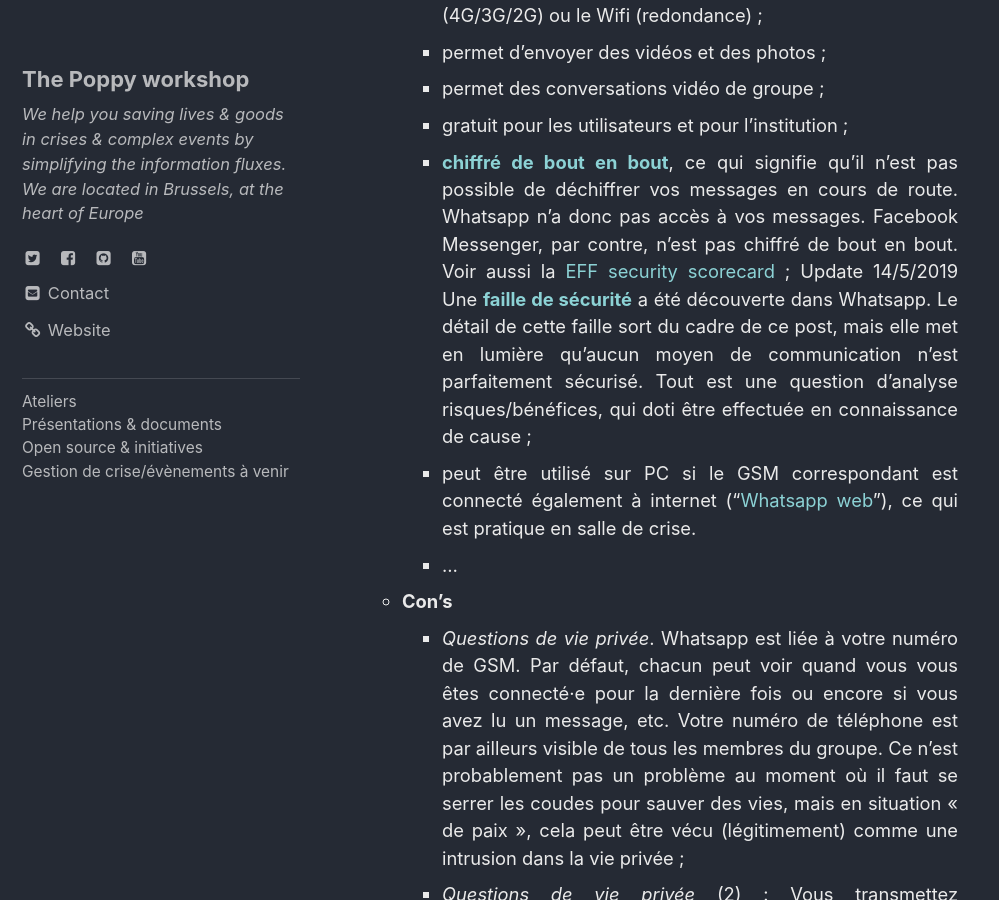
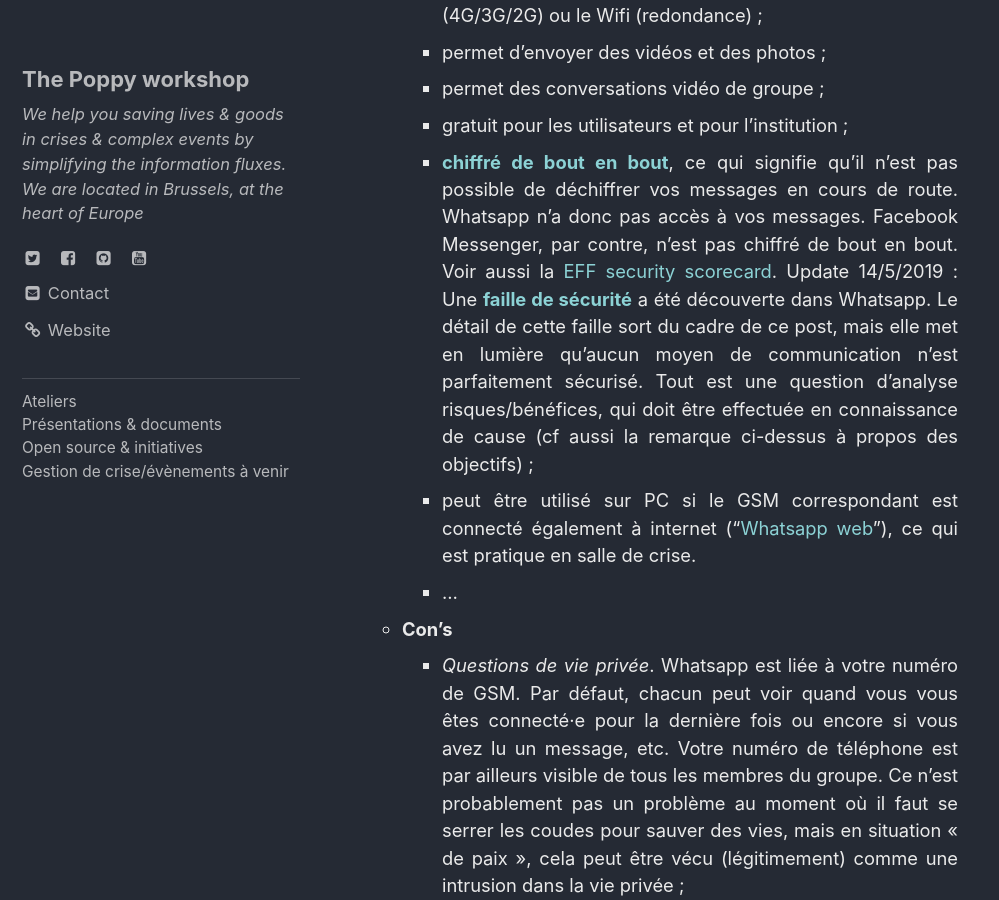
Before and after one commit to ccloquet/ccloquet.github.io, a Jekyll site: the page built from _posts/2019-01-29-Whatsapp.md, in a window 1280 px wide and 900 px high, scrolled down 3238 px. Shown: the whole window, without its empty margins (0-999 px from the left). Built offline with Jekyll 4.4.1, drawn with Linux system fonts in a browser that asks for light colours; cached includes are drawn as plain includes.

Commit message:
Update 2019-01-29-Whatsapp.md

```diff
--- a/_posts/2019-01-29-Whatsapp.md
+++ b/_posts/2019-01-29-Whatsapp.md
@@ -42,7 +42,7 @@ Pour commencer, un petit détour par quelques critères guidant le choix des moy
     - permet d'envoyer des vidéos et des photos ;
     - permet des conversations vidéo de groupe ;
     - gratuit pour les utilisateurs et pour l'institution ;
-    - [**chiffré de bout en bout**](https://www.whatsapp.com/security/WhatsApp-Security-Whitepaper.pdf), ce qui signifie qu'il n'est pas possible de déchiffrer vos messages en cours de route. Whatsapp n'a donc pas accès à vos messages. Facebook Messenger, par contre, n'est pas chiffré de bout en bout. Voir aussi la [EFF security scorecard](https://www.eff.org/fr/node/82654) ; Update 14/5/2019 Une [**faille de sécurité**](https://www.lalibre.be/dernieres-depeches/afp/la-messagerie-cryptee-whatsapp-facebook-infectee-par-un-logiciel-espion-5cdb03539978e2534738a2f0) a été découverte dans Whatsapp. Le détail de cette faille sort du cadre de ce post, mais elle met en lumière qu'aucun moyen de communication n'est parfaitement sécurisé. Tout est une question d'analyse risques/bénéfices, qui doti être effectuée en connaissance de cause ;
+    - [**chiffré de bout en bout**](https://www.whatsapp.com/security/WhatsApp-Security-Whitepaper.pdf), ce qui signifie qu'il n'est pas possible de déchiffrer vos messages en cours de route. Whatsapp n'a donc pas accès à vos messages. Facebook Messenger, par contre, n'est pas chiffré de bout en bout. Voir aussi la [EFF security scorecard](https://www.eff.org/fr/node/82654). Update 14/5/2019 : Une [**faille de sécurité**](https://www.lalibre.be/dernieres-depeches/afp/la-messagerie-cryptee-whatsapp-facebook-infectee-par-un-logiciel-espion-5cdb03539978e2534738a2f0) a été découverte dans Whatsapp. Le détail de cette faille sort du cadre de ce post, mais elle met en lumière qu'aucun moyen de communication n'est parfaitement sécurisé. Tout est une question d'analyse risques/bénéfices, qui doit être effectuée en connaissance de cause (cf aussi la remarque ci-dessus à propos des objectifs) ;
     - peut être utilisé sur PC si le GSM correspondant est connecté également à internet ("[Whatsapp web](https://web.whatsapp.com/)"), ce qui est pratique en salle de crise.
     - …
 
```
